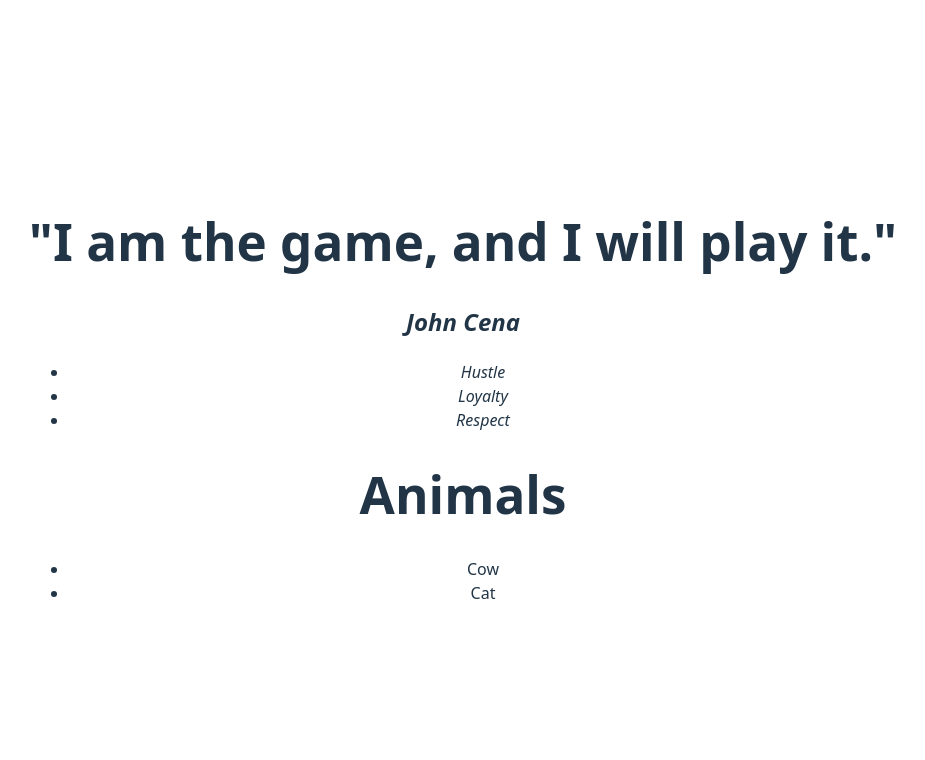
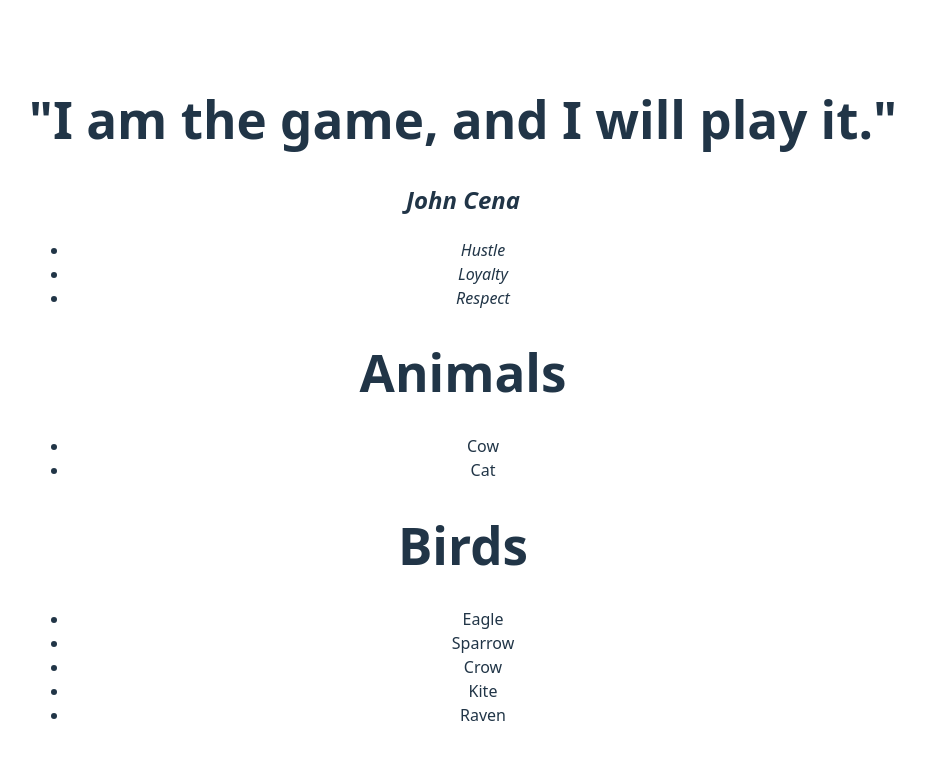
Before and after one commit to Avanish-Sandilya/web_development_projects, a React app in the folder ReactBasics/: page / in a window 1280 px wide. Shown: the top 760 px of the page, without its empty margins (177-1102 px from the left). Built offline with nearby package versions, Linux system fonts and the light colour scheme; the HTML template or start-up script is replaced by a standard one.

Commit message:
adding rendering logic in bird component

```diff
--- a/ReactBasics/src/Birds.jsx
+++ b/ReactBasics/src/Birds.jsx
@@ -0,0 +1,28 @@
+function Bird(prop) {
+  return <li>{prop.Bird}</li>;
+}
+
+function List(prop) {
+  const listToReturn = prop.Birds.map((bird) => (
+    <Bird key={bird} Bird={bird} />
+  ));
+
+  return (
+    <>
+      <ul>{listToReturn}</ul>
+    </>
+  );
+}
+
+function BirdList() {
+  const list = ["Eagle", "Sparrow", "Crow", "Kite", "Raven"];
+
+  return (
+    <>
+      <h1>Birds</h1>
+      <List Birds={list} />
+    </>
+  );
+}
+
+export default BirdList;
--- a/ReactBasics/src/main.jsx
+++ b/ReactBasics/src/main.jsx
@@ -5,11 +5,13 @@ import App from './App.jsx'
 import Greeting from './Greetings.jsx'
 import Quote from './Quote.jsx'
 import AnimalList from './Animals.jsx'
+import BirdList from './Birds.jsx'
 
 createRoot(document.getElementById('root')).render(
   <StrictMode>
     <Greeting/>
     <Quote/>
     <AnimalList/>
+    <BirdList/>
   </StrictMode>,
 )
```
